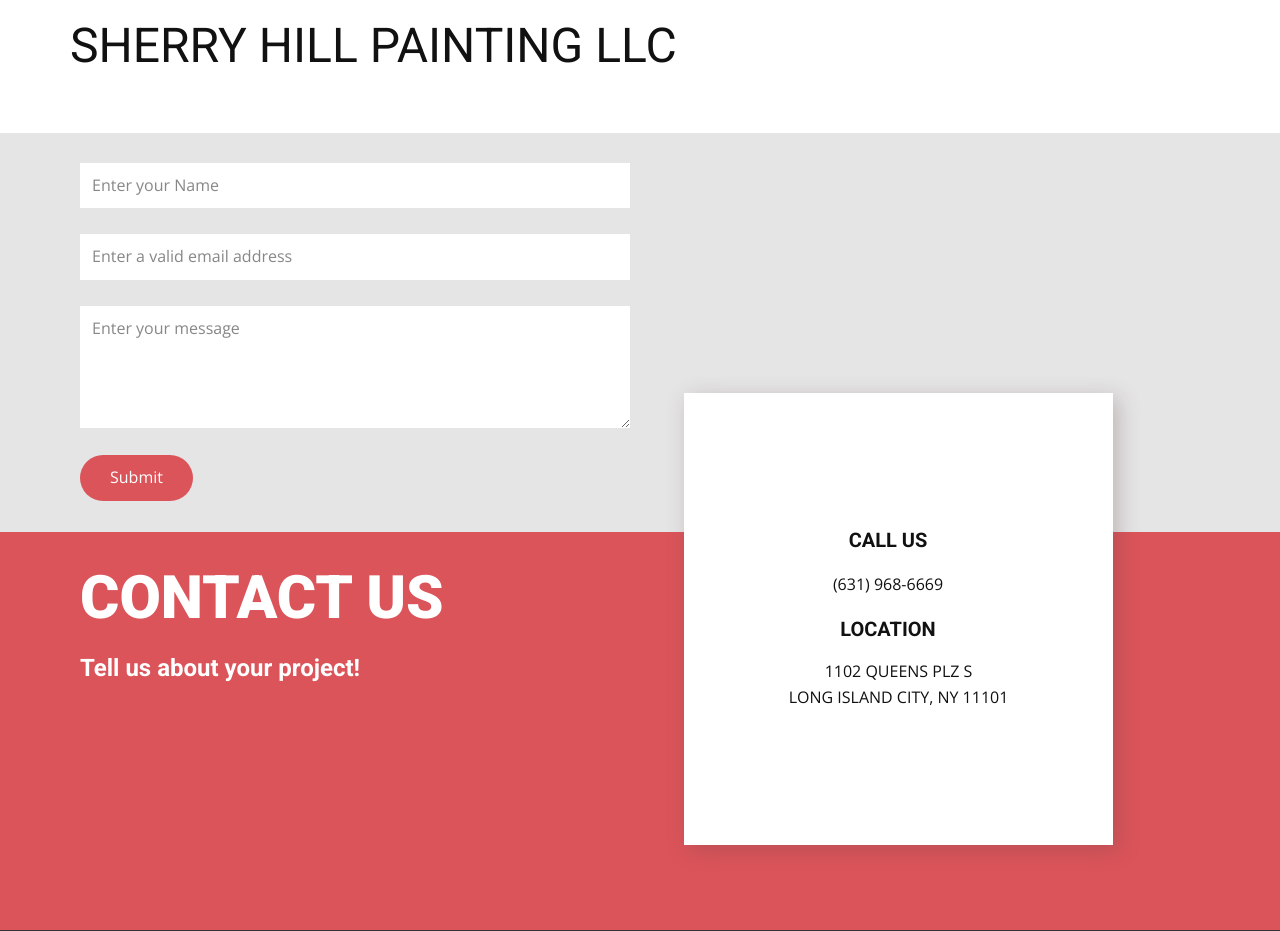
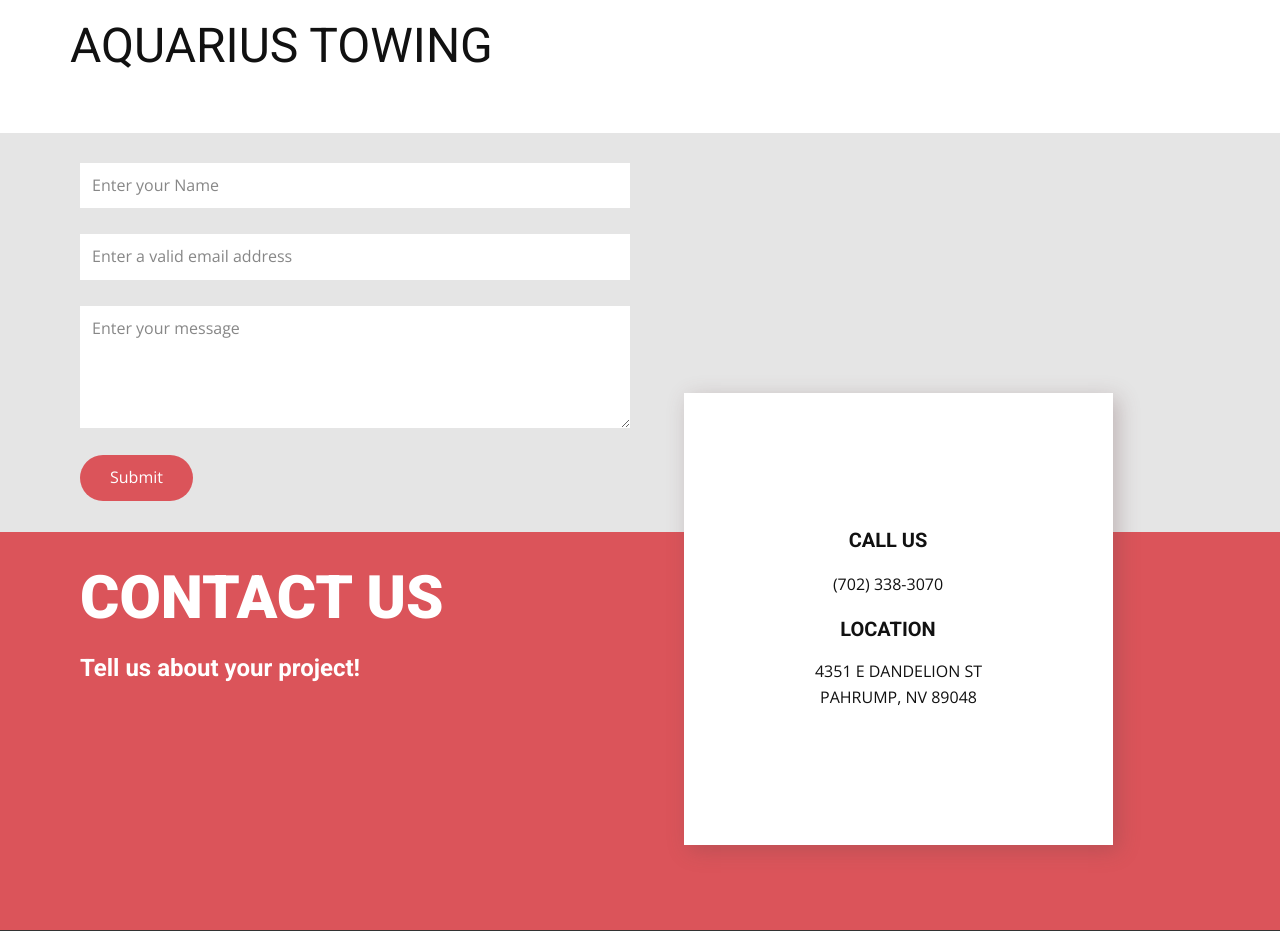
Before and after one commit to runacode/towingbaker, a PHP site: page / in a window 1280 px wide. Shown: the top 931 px of the page. Run offline with PHP 8.4, Linux system fonts and the light colour scheme.

Commit message:
Update index.php

```diff
--- a/index.php
+++ b/index.php
@@ -1,7 +1,7 @@
-<?php $company = "SHERRY HILL PAINTING LLC";
-$phone = "(631) 968-6669";
-	$address1 = "1102 QUEENS PLZ S";
-	$address2 = "LONG ISLAND CITY, NY 11101";
+<?php $company = "AQUARIUS TOWING";
+$phone = "(702) 338-3070";
+	$address1 = "4351 E DANDELION ST";
+	$address2 = "PAHRUMP, NV 89048";
 ?>
 <!DOCTYPE html>
 <html style="font-size: 16px;">
```
